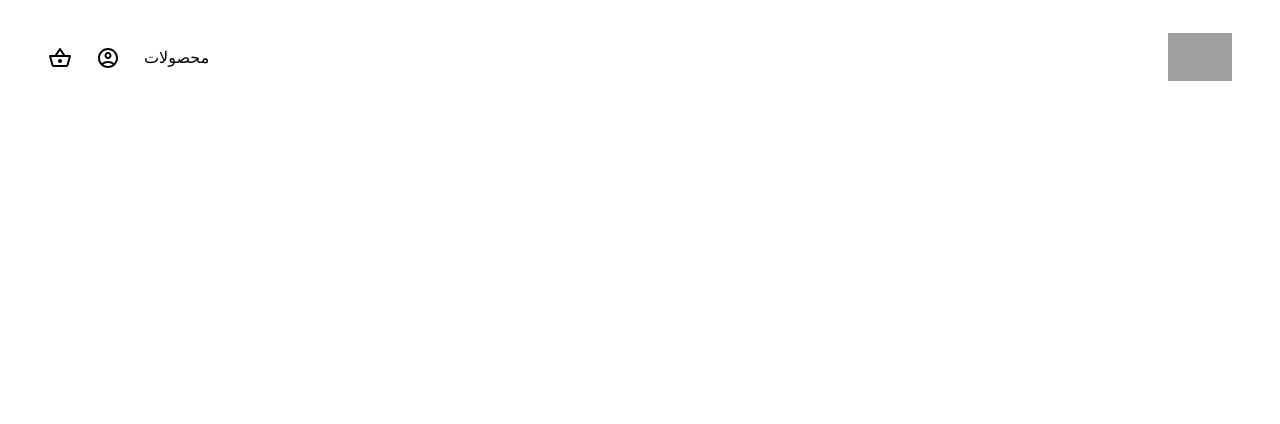
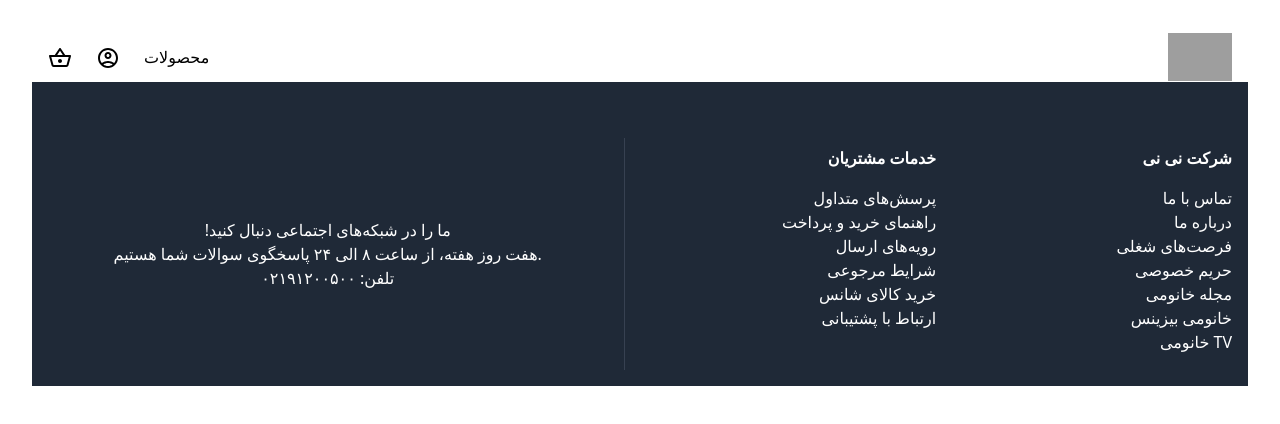
Before and after one commit to Mhmdmhdimhdinjd/Ninishop2__fix-git, a React (Vite) app: page / in a window 1280 px wide. Shown: the top 424 px of the page. Built offline with nearby package versions, Linux system fonts and the light colour scheme; grey boxes are pictures that could not be loaded.

Commit message:
change App.jsx as add footer to router

```diff
--- a/src/App.jsx
+++ b/src/App.jsx
@@ -1,6 +1,7 @@
 import React from 'react';
-import { BrowserRouter as Router} from 'react-router-dom';
+import { BrowserRouter as Router } from 'react-router-dom';
 import Navbar from './components/Navbar.jsx';
+import Footer from './components/Footer.jsx';
 
 
 
@@ -13,13 +14,14 @@ function App() {
 
 
 
-      <Router >
+    <Router >
 
-        <Navbar/>
+      <Navbar />
+
+      <Footer />
 
 
-
-      </Router>
+    </Router>
 
 
   );
```
